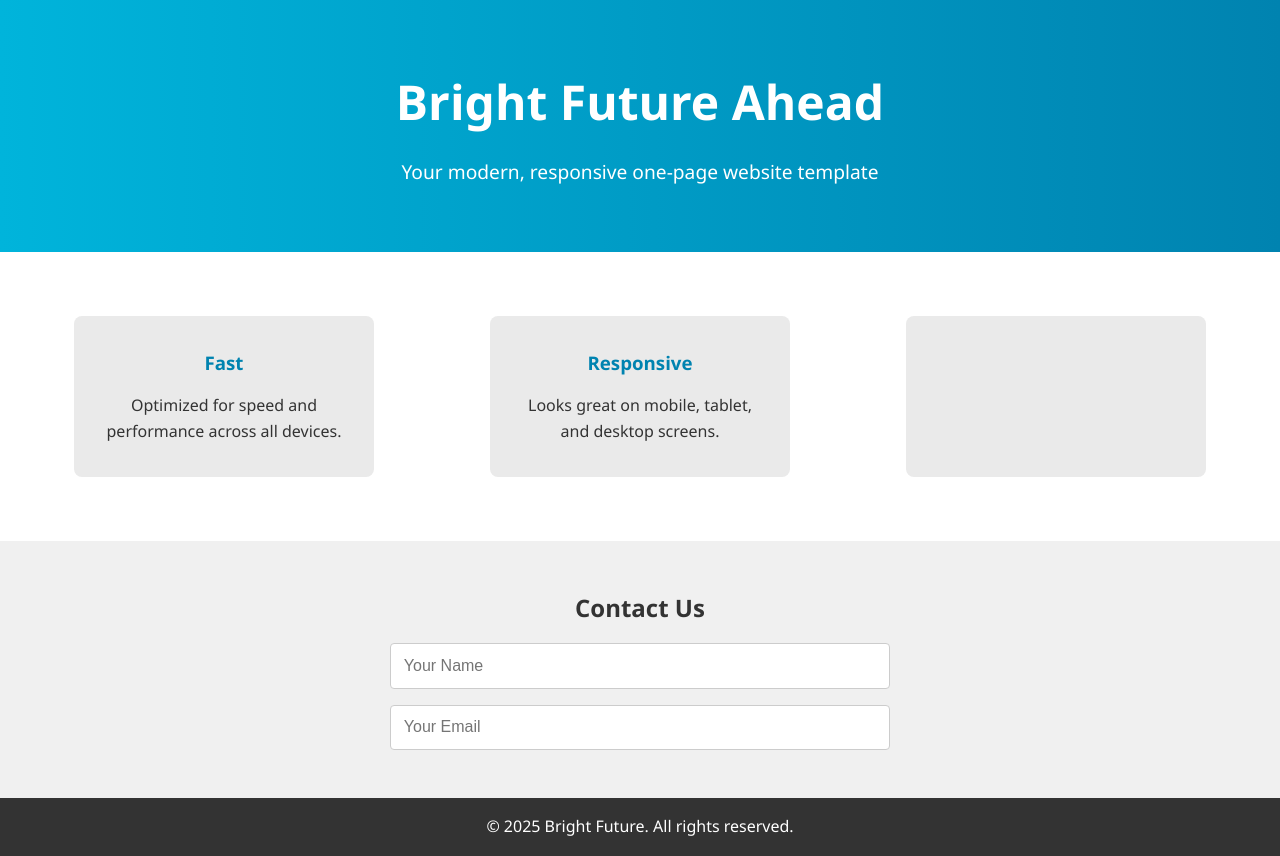
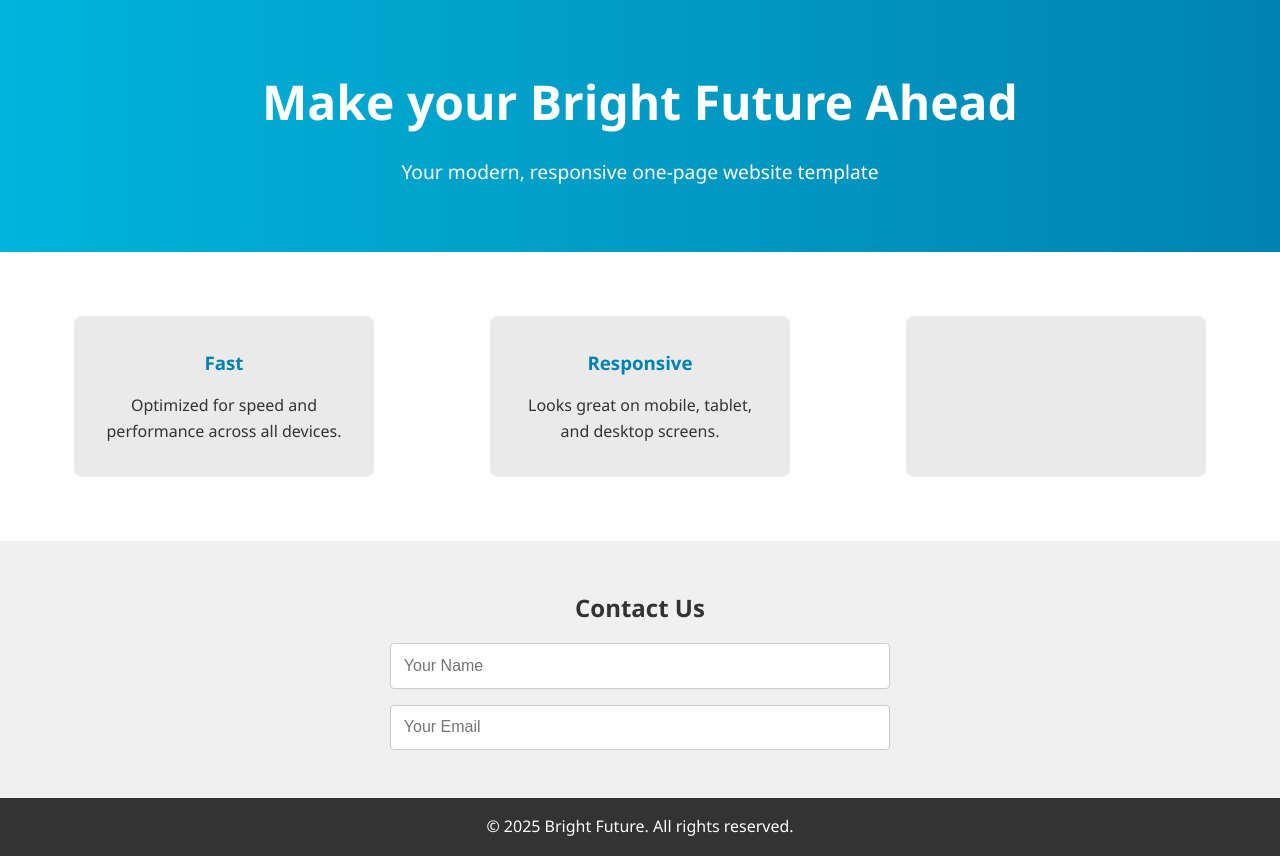
Before and after one commit to KrishnanshuA/ksa, a plain HTML site: page site2.html in a window 1280 px wide. Drawn offline with Linux system fonts and the light colour scheme.

```diff
--- a/site2.html
+++ b/site2.html
@@ -112,7 +112,7 @@
 <body>
 
   <header>
-    <h1>Bright Future Ahead</h1>
+    <h1> Make your Bright Future Ahead</h1>
     <p>Your modern, responsive one-page website template</p>
   </header>
 
```
